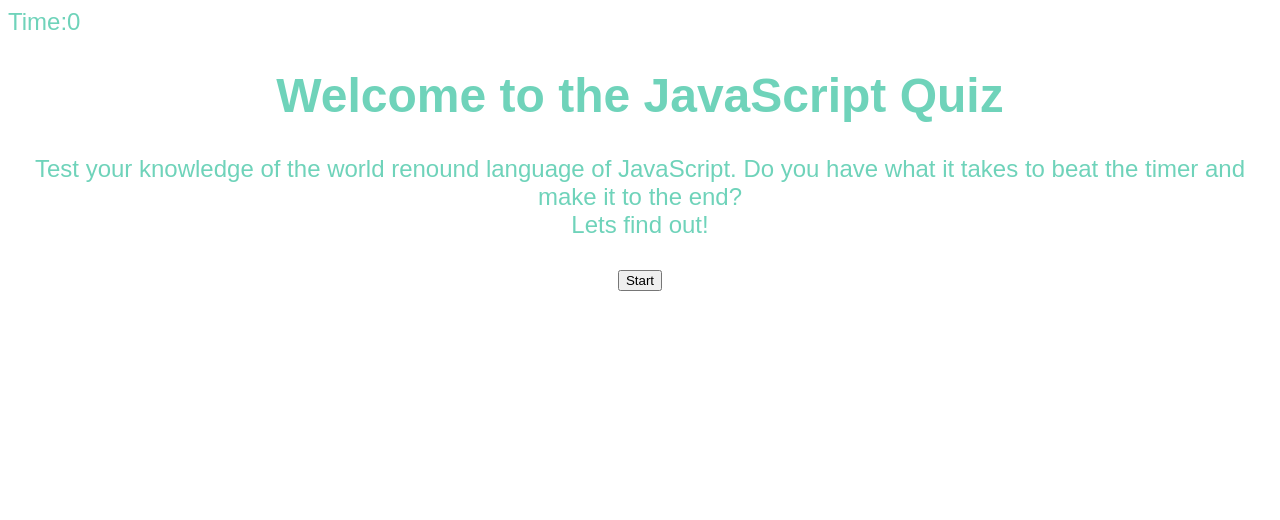
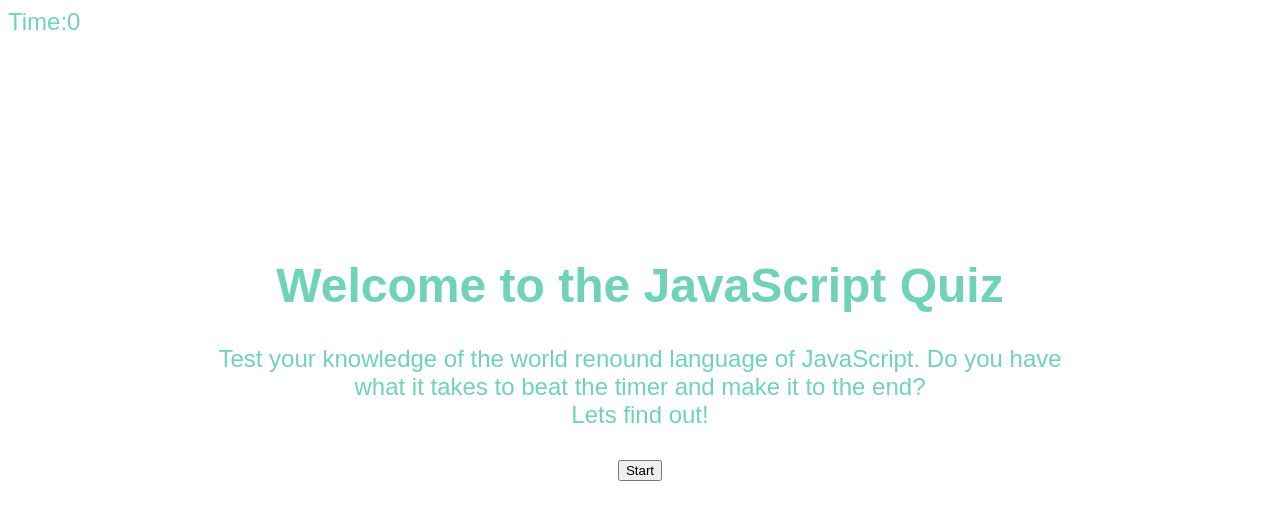
Before and after one commit to whosshazo/timed-quiz, a plain HTML site: page index.html in a window 1280 px wide. Drawn offline with Linux system fonts and the light colour scheme.

```diff
--- a/style.css
+++ b/style.css
@@ -6,7 +6,7 @@ body {
 
 .wrapper {
   text-align: center;
-  /* margin: 15%; */
+  margin: 15%;
   display: flex;
   justify-content: center;
   align-items: center;
```
Also changed, not shown: 1 other file.
